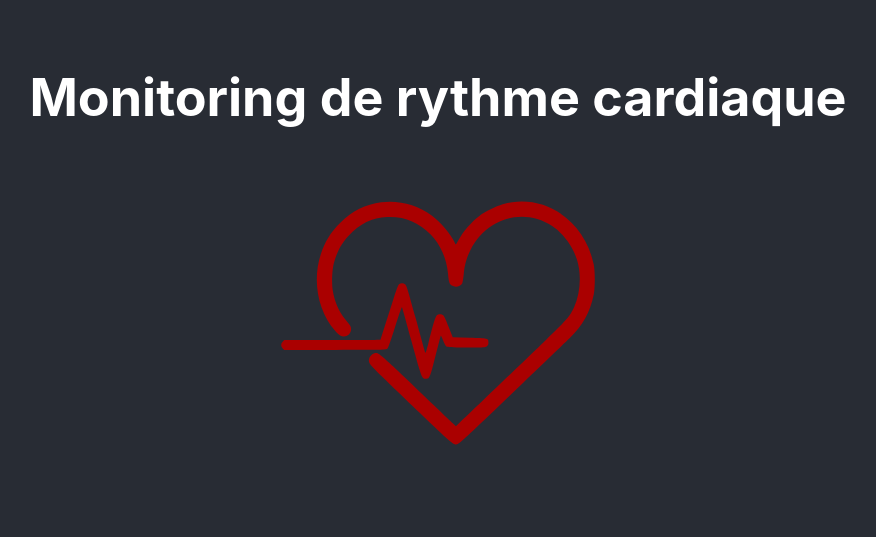
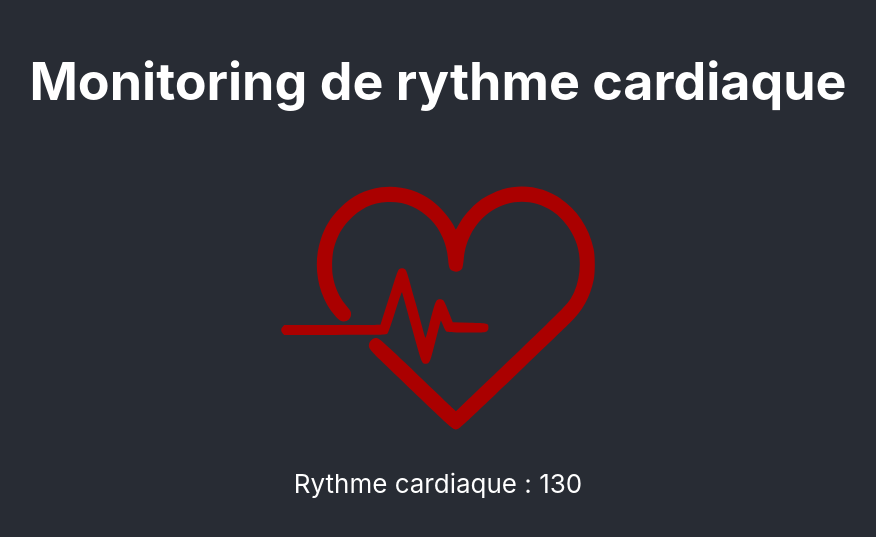
Before and after one commit to MarieCagnasso/TPIOT_react_v2, a React (Create React App) app: page / in a window 1280 px wide. Shown: the part 143-680 px from the top of the page, without its empty margins (202-1078 px from the left). Built offline with nearby package versions, Linux system fonts and the light colour scheme.

Commit message:
Génération aléatoire d’un rythme cardiaque entre 40 et 200 bpm.

```diff
--- a/src/App.js
+++ b/src/App.js
@@ -1,5 +1,6 @@
 import logo from "./logo.svg";
 import "./App.css";
+import HeartRateLive from './components/heartRateLive';
 
 function App() {
   return (
@@ -7,6 +8,7 @@ function App() {
       <header className="App-header">
         <h1>Monitoring de rythme cardiaque</h1>
         <img src={logo} className="App-logo" alt="logo" />
+        <HeartRateLive/>
       </header>
     </div>
   );
--- /dev/null
+++ b/src/components/heartRateLive.js
@@ -0,0 +1,9 @@
+function heartRateLive() {
+    const bpm = Math.floor(Math.random()*160) + 40;
+    return (<div>
+            Rythme cardiaque :  {bpm}
+        </div>
+    )
+}
+
+export default heartRateLive;
```
